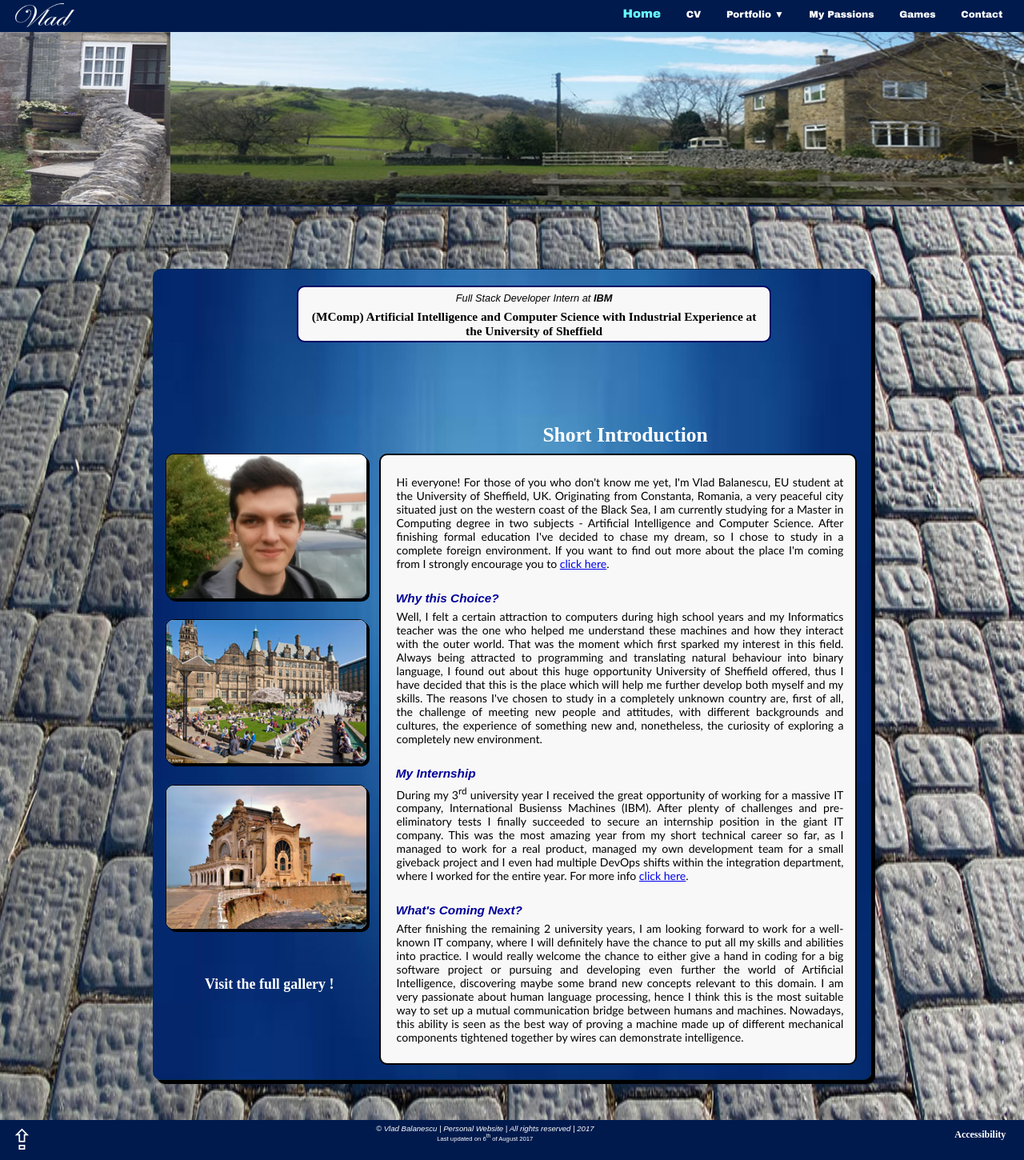
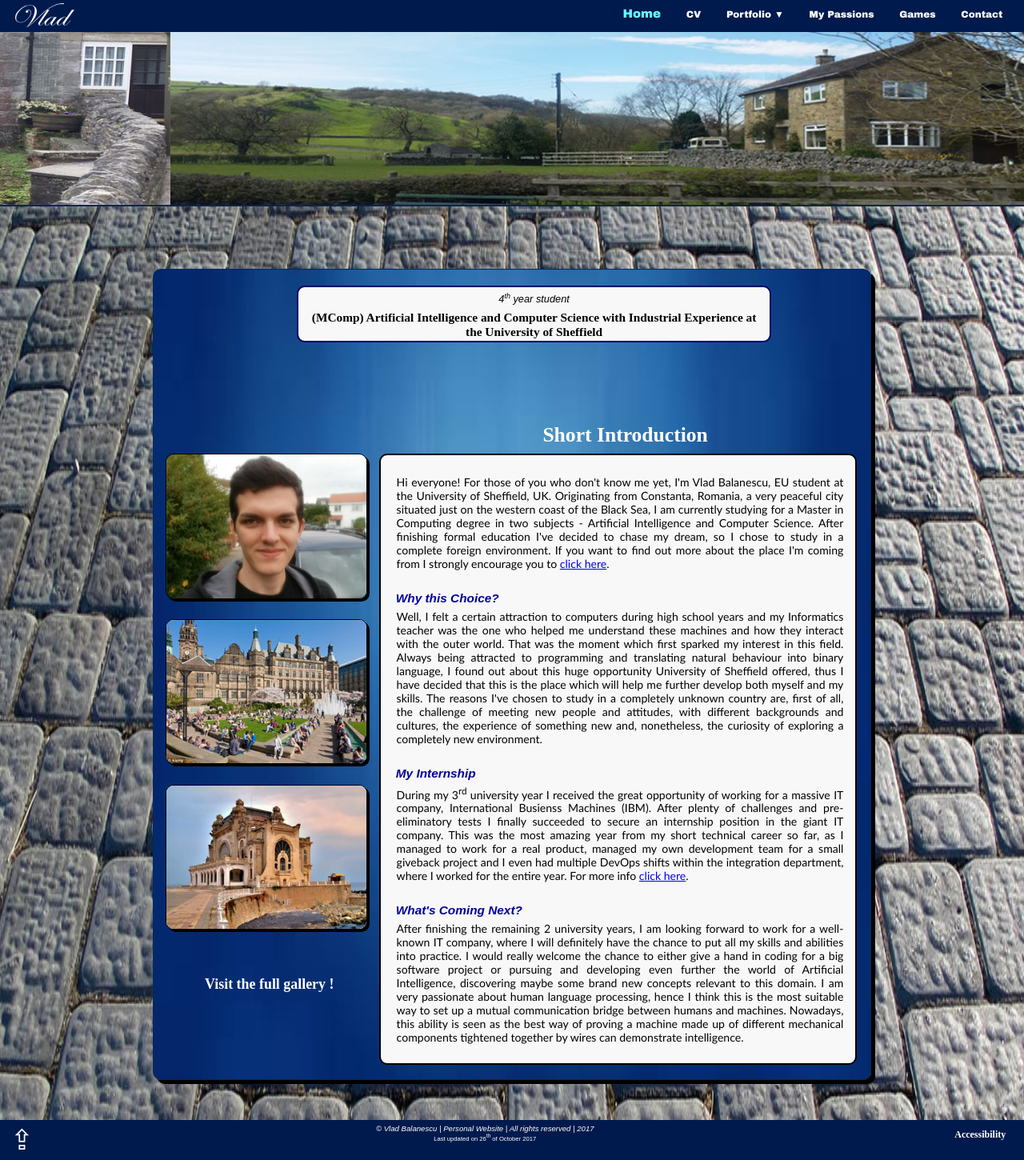
Before and after one commit to vladbalanescu/personalWebsite, a PHP site: page / in a window 1280 px wide. Shown: the whole page at 80% size. Run offline with PHP 8.4, Linux system fonts and the light colour scheme; some libraries are stand-ins or nearby versions.

Commit message:
Changed the title

```diff
--- a/Stylesheets/index.css
+++ b/Stylesheets/index.css
@@ -102,7 +102,7 @@
 }
 
 #title>sup {
-    font-size: 1vw;
+    font-size: 0.7vw;
 }
 
 #degree {
--- a/accessibility.html
+++ b/accessibility.html
@@ -114,7 +114,7 @@
 			</ul>
 		</div>
 		<p id="footerText"> &copy; Vlad Balanescu | Personal Website | All rights reserved | 2017</p>
-		<p id="footerText2"> Last updated on 6<sup>th</sup> of August 2017</p>
+		<p id="footerText2"> Last updated on 26<sup>th</sup> of October 2017</p>
 	</div>
 </body>
 
--- a/contact.html
+++ b/contact.html
@@ -127,7 +127,7 @@
 			</ul>
 		</div>
 		<p id="footerText"> &copy; Vlad Balanescu | Personal Website | All rights reserved | 2017</p>
-		<p id="footerText2"> Last updated on 6<sup>th</sup> of August 2017</p>
+		<p id="footerText2"> Last updated on 26<sup>th</sup> of October 2017</p>
 	</div>
 </body>
 
--- a/cv.html
+++ b/cv.html
@@ -92,7 +92,7 @@
 				</ul>
 			</div>
 			<p id="footerText"> &copy; Vlad Balanescu | Personal Website | All rights reserved | 2017</p>
-			<p id="footerText2"> Last updated on 6<sup>th</sup> of August 2017</p>
+			<p id="footerText2"> Last updated on 26<sup>th</sup> of October 2017</p>
 		</div>
 	</div>
 </body>
--- a/games.html
+++ b/games.html
@@ -110,7 +110,7 @@
 			</ul>
 		</div>
 		<p id="footerText"> &copy; Vlad Balanescu | Personal Website | All rights reserved | 2017</p>
-		<p id="footerText2"> Last updated on 6<sup>th</sup> of August 2017</p>
+		<p id="footerText2"> Last updated on 26<sup>th</sup> of October 2017</p>
 	</div>
 </body>
 
--- a/index.html
+++ b/index.html
@@ -84,11 +84,8 @@
 				<div class="front">
 					<!-- front content -->
 					<div id="titleBox">
-						<p id="title"> Full Stack Developer Intern at <b>IBM</b></p>
+						<p id="title">  4<sup>th</sup>  year student</p>
 						<p id="degree">(MComp) Artificial Intelligence and Computer Science with Industrial Experience at the University of Sheffield </p>
-						<!-- OLD TITLE ->
-						<p id="title"> 2<sup>nd</sup>  year student at University of Sheffield</p>
-						<p id="degree">(MComp) Artificial Intelligence and Computer Science</p>-->
 					</div>
 				</div>
 				<div class="back">
@@ -155,7 +152,7 @@
 			</ul>
 		</div>
 		<p id="footerText"> &copy; Vlad Balanescu | Personal Website | All rights reserved | 2017</p>
-		<p id="footerText2"> Last updated on 6<sup>th</sup> of August 2017</p>
+		<p id="footerText2"> Last updated on 26<sup>th</sup> of October 2017</p>
 	</div>
 </body>
 
--- a/internship.html
+++ b/internship.html
@@ -138,7 +138,7 @@
 			</ul>
 		</div>
 		<p id="footerText"> &copy; Vlad Balanescu | Personal Website | All rights reserved | 2017</p>
-		<p id="footerText2"> Last updated on 6<sup>th</sup> of August 2017</p>
+		<p id="footerText2"> Last updated on 26<sup>th</sup> of October 2017</p>
 	</div>
 </body>
 
--- a/passions.html
+++ b/passions.html
@@ -193,7 +193,7 @@
 			</ul>
 		</div>
 		<p id="footerText"> &copy; Vlad Balanescu | Personal Website | All rights reserved | 2017</p>
-		<p id="footerText2"> Last updated on 6<sup>th</sup> of August 2017</p>
+		<p id="footerText2"> Last updated on 26<sup>th</sup> of October 2017</p>
 	</div>
 
 	<!--Special script - needs to load after the html-->
--- a/portfolio1.html
+++ b/portfolio1.html
@@ -395,7 +395,7 @@
 			</ul>
 		</div>
 		<p id="footerText"> &copy; Vlad Balanescu | Personal Website | All rights reserved | 2017</p>
-		<p id="footerText2"> Last updated on 6<sup>th</sup> of August 2017</p>
+		<p id="footerText2"> Last updated on 26<sup>th</sup> of October 2017</p>
 	</div>
 </body>
 
--- a/portfolio2.html
+++ b/portfolio2.html
@@ -340,7 +340,7 @@
 			</ul>
 		</div>
 		<p id="footerText"> &copy; Vlad Balanescu | Personal Website | All rights reserved | 2017</p>
-		<p id="footerText2"> Last updated on 6<sup>th</sup> of August 2017</p>
+		<p id="footerText2"> Last updated on 26<sup>th</sup> of October 2017</p>
 	</div>
 </body>
 
```
